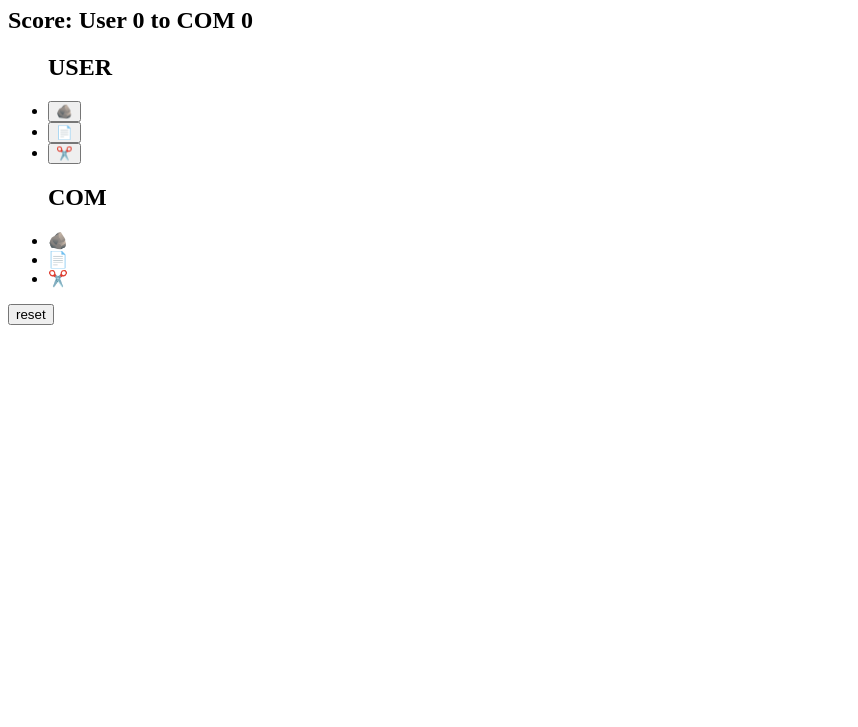
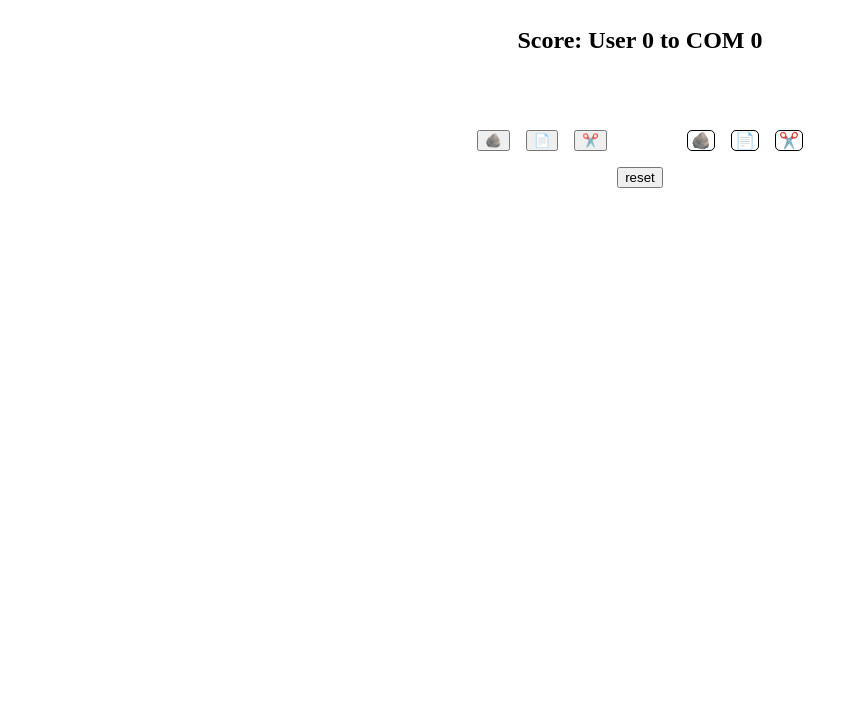
Before and after one commit to YaminDevs/BoredGaming, a plain HTML site: page pages/rock-paper-scissors.html in a window 1280 px wide. Shown: the part 73-800 px from the top of the page, without its empty margins (0-858 px from the left). Drawn offline with Linux system fonts and the light colour scheme.

Commit message:
added some styling to the page

```diff
--- a/pages/rock-paper-scissors.html
+++ b/pages/rock-paper-scissors.html
@@ -1,31 +1,49 @@
 <!DOCTYPE html>
+<html lang="en">
+<head>
+    <meta charset="UTF-8">
+    <meta name="viewport" content="width=device-width, initial-scale=1.0">
+    <title>Rock Paper Scissors</title>
+    <link rel="stylesheet" href="../styles/rock-paper-scissors.css"/>
+</head>
+</html>
+<body>
     <h1>
         rock-paper-scissors
     </h1>
     <h2 class="score">Score: User 0 to COM 0</h2>
-<ul>
-    <h2>USER</h2>
-    <li class="user-rock">
+    <h2 class="result"></h2>
+    <div class="box">
+        <ul class="options">
+            <li class="rock option">
                 <button onclick="game('rock')" class="btn">
                     🪨
                 </button>
             </li>
-    <li class="user-paper">
+            <li class="paper option">
                 <button onclick="game('paper')" class="btn">
                     📄
                 </button>
             </li>
-    <li class="user-scissors">
+            <li class="scissors option">
                 <button onclick="game('scissors')" class="btn">
                     ✂️
                 </button>
             </li>
         </ul>
-<ul>
-    <h2>COM</h2>
-    <li class="com-rock">🪨</li>
-    <li class="com-paper">📄</li>
-    <li class="com-scissors">✂️</li>
+        <ul class="options">
+            <li class="rock com option">
+                🪨
+            </li>
+            <li class="paper com option">
+                📄
+            </li>
+            <li class="scissors com option">
+                ✂️
+            </li>
         </ul>
-<button onclick="resetGame()">reset</button>
+    </div>
+    <button onclick="resetGame()" class="reset">reset</button>
     <script src="../scripts/rock-paper-scissors.js"></script>
+
+</body>
--- a/scripts/rock-paper-scissors.js
+++ b/scripts/rock-paper-scissors.js
@@ -1,5 +1,6 @@
 const score = document.querySelector('.score')
 const btns = document.querySelectorAll('.btn')
+const result = document.querySelector('.result')
 let scoreBoard = 0
 let playerScore = 0
 let computerScore = 0
@@ -23,8 +24,7 @@ const game = (choice) => {
     };
 
     computerChoice = computerChoice()
-
-    if(choice === computerChoice){
+    if(choice === computerChoice ){
         console.log(`Player chose ${choice} and COM also chose ${computerChoice} it\'s a tie the score is ${playerScore} to ${computerScore}`)
     }
     else if(
@@ -40,6 +40,7 @@ const game = (choice) => {
     }
     updateScore();
 
+
     if (computerScore === 3 || playerScore === 3){
         btns.forEach(btn => {
             btn.addEventListener('click', resetGame);
--- /dev/null
+++ b/styles/rock-paper-scissors.css
@@ -0,0 +1,30 @@
+body{
+    margin: 0;
+    padding: 0;
+    text-align: center;
+    display: flex;
+    justify-content: center;
+    align-items: center;
+    flex-direction: column;
+}
+.box{
+    display: flex;
+    flex-direction: row;
+    justify-content: center;
+    width: 100vw;
+    gap: 5rem;
+}
+.options{
+    display: flex;
+    padding-left: 0;
+    gap: 1rem;
+}
+.option{
+    list-style: none;
+}
+.com{
+    border: 1px solid black;
+    padding-left: 3px;
+    padding-right: 3px;
+    border-radius: 5px;
+}
```
Lines whose indentation alone changed are shown as unchanged.
